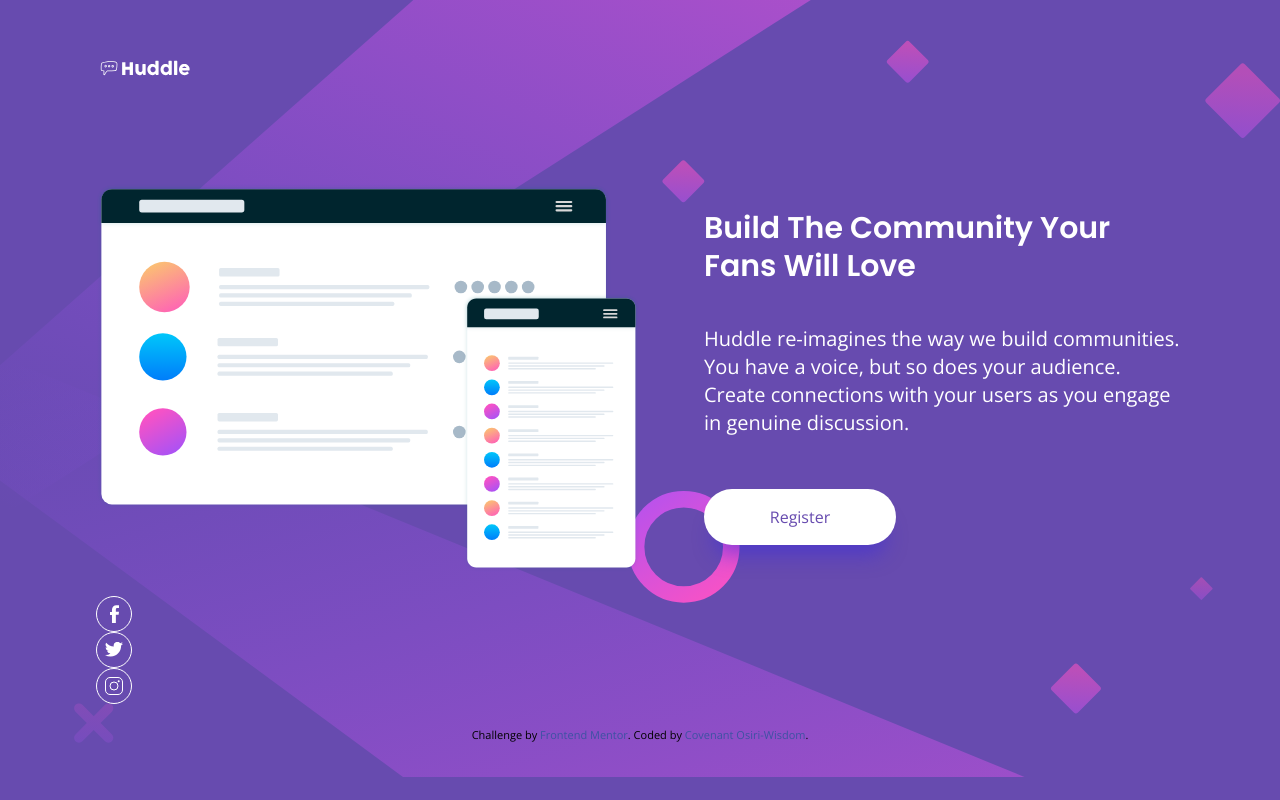
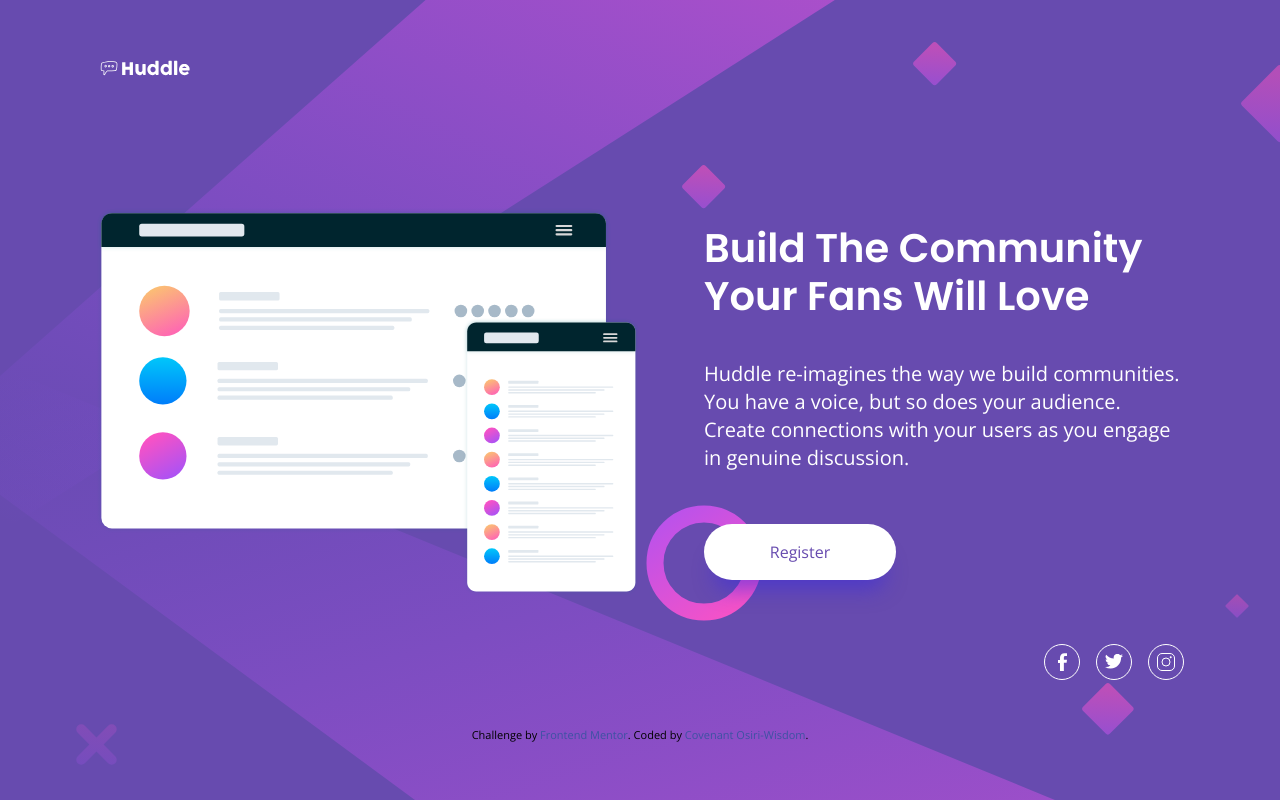
Before and after one commit to covenantosiri-wisdom/huddle-landing-page-with-single-introductory-section, a plain HTML site: page index.html in a window 1280 px wide. Drawn offline with nearby package versions, Linux system fonts and the light colour scheme.

Commit message:
finishing touches on teailwind css classes

```diff
--- a/index.html
+++ b/index.html
@@ -35,7 +35,7 @@
 </head>
 
 <body
-  class="bg-mobile-bg md:bg-desktop-bg bg-no-repeat bg-contain bg-purple-700 font-open-sans flex flex-col items-center min-h-screen text-center px-6 py-10 md:items-stretch md:text-left md:px-24 md:py-14 md:justify-between">
+  class="bg-mobile-bg md:bg-desktop-bg bg-no-repeat bg-contain md:bg-cover bg-purple-700 font-open-sans flex flex-col items-center min-h-screen text-center px-6 py-10 md:items-stretch md:text-left md:px-24 md:py-14 md:justify-between">
 
   <!--Logo and title-->
   <div class="justify-start">
@@ -49,7 +49,7 @@
 
     <!--Description-->
     <div class="flex flex-col items-center text-center gap-6 text-white md:items-start md:text-left md:w-1/2">
-      <h2 class="font-poppins font-semibold text-3xl leading-tight md:text-3xl">Build The Community Your Fans Will Love</h2>
+      <h2 class="font-poppins font-semibold text-[28px] leading-snug md:text-[40px] md:leading-[1.2]">Build The Community Your Fans Will Love</h2>
 
       <p class="font-normal font-open-sans md:text-xl mt-4">
         Huddle re-imagines the way we build communities. You have a voice, but so does your audience. Create connections
@@ -61,7 +61,7 @@
     </div>
   </main>
 
-  <div>
+  <div class="flex gap-4 mt-10 md:mt-0 md:self-end">
     <!--Social icons-->
     <a href="#" aria-label="Facebook"
       class="w-9 h-9 rounded-full border border-white text-white flex items-center justify-center hover:border-magenta-400 hover:text-magenta-400 transition-colors duration-200">
```
